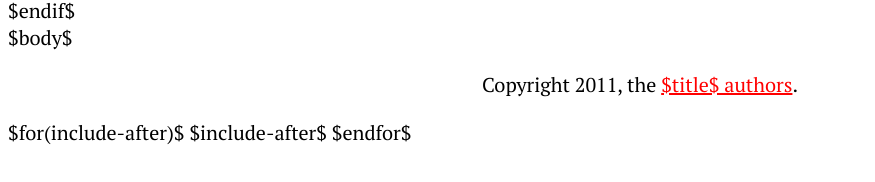
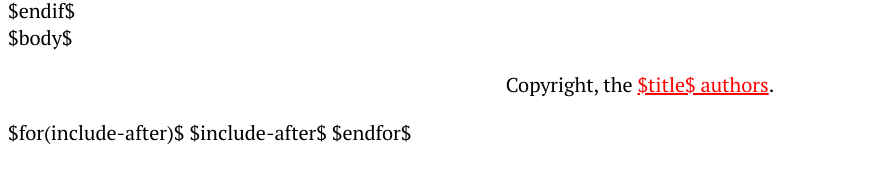
Before and after one commit to lvh/ttlvh, a plain HTML site: page src/template.html in a window 1280 px wide. Shown: the part 226-408 px from the top of the page, 0-875 px from the left. Drawn offline with nearby package versions, Linux system fonts and the light colour scheme; files that its build step writes are made by us from their sources.

Commit message:
Remove copyright year (not required anymore anyway, not even in the US)

```diff
--- a/src/template.html
+++ b/src/template.html
@@ -43,7 +43,7 @@
         </section>
 
         <footer>
-            <p>Copyright 2011, the <a href="https://raw.github.com/lvh/$title$/master/AUTHORS">$title$ authors</a>.</p>
+            <p>Copyright, the <a href="https://raw.github.com/lvh/$title$/master/AUTHORS">$title$ authors</a>.</p>
         </footer>
 
         $for(include-after)$
```
